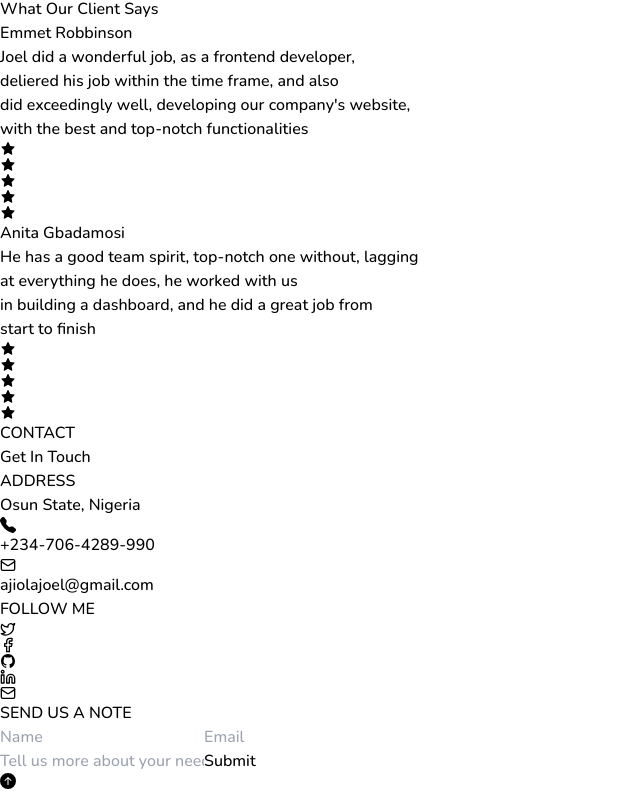
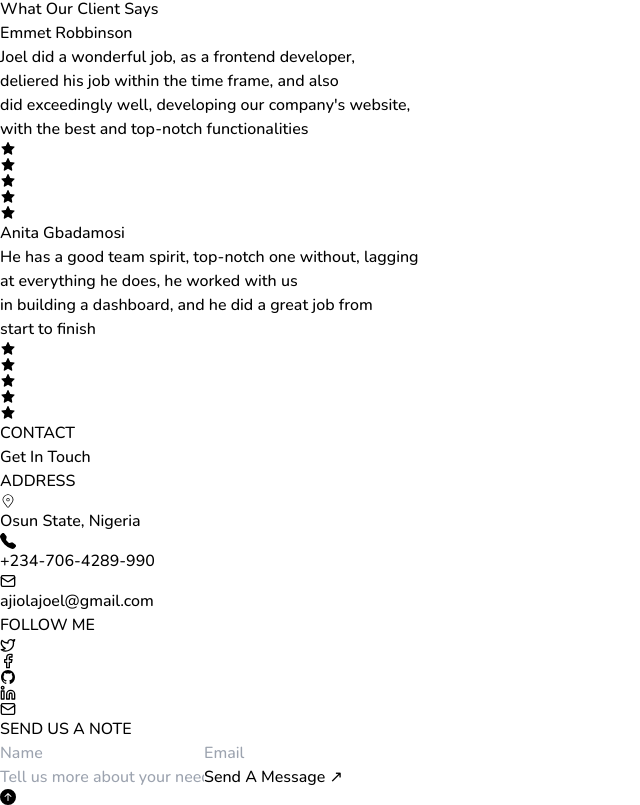
Before and after one commit to Joel0007tech/joel-folio, a React (Vite) app: page / in a window 1280 px wide. Shown: the part 3192-3997 px from the top of the page, without its empty margins (0-640 px from the left). Built offline with nearby package versions, Linux system fonts and the light colour scheme.

Commit message:
gradients fixed

```diff
--- a/src/components/Contact.tsx
+++ b/src/components/Contact.tsx
@@ -3,6 +3,7 @@ import { BsFillTelephoneFill } from "react-icons/bs";
 import { animateScroll as scroll } from "react-scroll";
 import { BsFillArrowUpCircleFill } from "react-icons/bs";
 import { IoLogoGithub } from "react-icons/io";
+import { CiLocationOn } from "react-icons/ci";
 import { LuFacebook, LuLinkedin, LuMail, LuTwitter } from "react-icons/lu";
 
 const scrollToTop = () => {
@@ -29,49 +30,53 @@ const Contact = ({
           {frontText}
         </h3>
         <div className="flex justify-center gap-12 sm:flex sm:flex-col">
-          <div className="flex flex-col gap-4">
-            <h3 className="font-semibold text-lg text-gray-600">
+          <div className="flex flex-col gap-4 bg-gradient-to-b from-slate-900 to-zinc-800 border-none rounded-lg p-3 pr-5 pl-5">
+            <h3 className="font-semibold text-lg text-white">
               {address.toUpperCase()}
             </h3>
-            <p>Osun State, Nigeria</p>
             <div className="flex gap-2">
-              <BsFillTelephoneFill className="fill-green-500 text-lg relative top-1" />
-              <p className="text-base font-normal text-gray-500">
+              <CiLocationOn className="fill-green-300 text-3xl relative bottom-1" />
+              <p className="font-normal text-base text-white">Osun State, Nigeria</p>
+            </div>
+
+            <div className="flex gap-2">
+              <BsFillTelephoneFill className="fill-green-500 text-2xl" />
+              <p className="text-base font-normal text-white">
                 +234-706-4289-990
               </p>
             </div>
             <div className="flex gap-2">
-              <LuMail className="fill-green-500 text-lg relative top-1" />
-              <p className="text-base font-normal text-gray-500">
+              <LuMail className="fill-green-500 text-3xl" />
+              <p className="text-base font-normal text-white">
                 ajiolajoel@gmail.com
               </p>
             </div>
             <div className="flex flex-col pt-4">
-              <h3 className="font-semibold text-lg text-gray-600">
+              <h3 className="font-semibold text-lg text-white">
                 {follow.toUpperCase()}
               </h3>
-              <div className="flex gap-2 pt-4">
+              <div className="flex gap-5 pt-4">
                 <a href="https://twitter.com/Jotechy">
                   {" "}
-                  <LuTwitter className="fill-gray-400 text-xl" />
+                  <LuTwitter className="fill-white text-xl" />
                 </a>
                 <a href="https://facebook.com/Joel Ajiola">
-                  <LuFacebook className="fill-gray-400 text-xl" />
+                  <LuFacebook className="fill-white text-xl" />
                 </a>
                 <a href="https://github.com/Joel0007tech">
-                  <IoLogoGithub className="text-gray-700 text-xl" />
+                  <IoLogoGithub className="text-white text-xl" />
                 </a>
                 <a href="https://www.linkedin.com/in/joelajiola/">
-                  <LuLinkedin className="fill-gray-400 text-xl" />
+                  <LuLinkedin className="fill-white text-xl" />
                 </a>
                 <a href="mailto:ajiolajoel@gmail.com">
-                  <LuMail className="fill-gray-400 text-xl" />
+                  <LuMail className="fill-white text-xl" />
                 </a>
               </div>
             </div>
           </div>
-          <div className="flex flex-col">
-            <h3 className="font-semibold text-lg text-gray-600">
+          <div className="flex flex-col bg-gradient-to-b from-slate-900 to-zinc-800 pr-5 pl-5 rounded-lg p-3">
+            <h3 className="font-semibold text-lg text-white">
               {note.toUpperCase()}
             </h3>
             <form action="" className="flex flex-col gap-4 pt-2">
@@ -103,9 +108,9 @@ const Contact = ({
 
               <input
                 type="submit"
-                value="Submit"
-                className="text-white bg border-[3px] bg-green-500 rounded-md
-              pl-7 pr-7 p-2 text-center text-base hover:text-black hover:bg-green-500 w-fit mt-2 m-auto"
+                value="Send A Message ↗"
+                className="text-white bg border-1 bg-gradient-to-r   from-slate-800 to-green-700 rounded-md
+              pl-7 pr-7 p-2 text-center text-base hover:text-black hover:bg-green-500 w-fit mt-2 m-auto cursor-pointer"
               />
             </form>
           </div>
```
